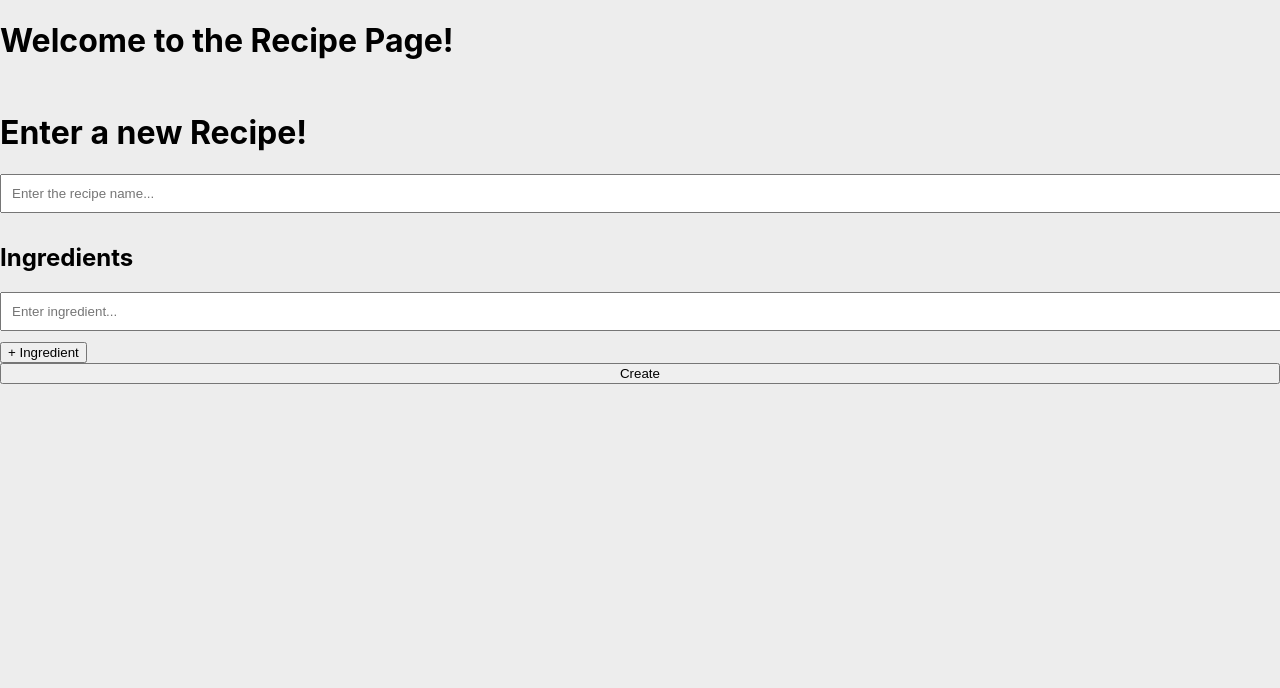
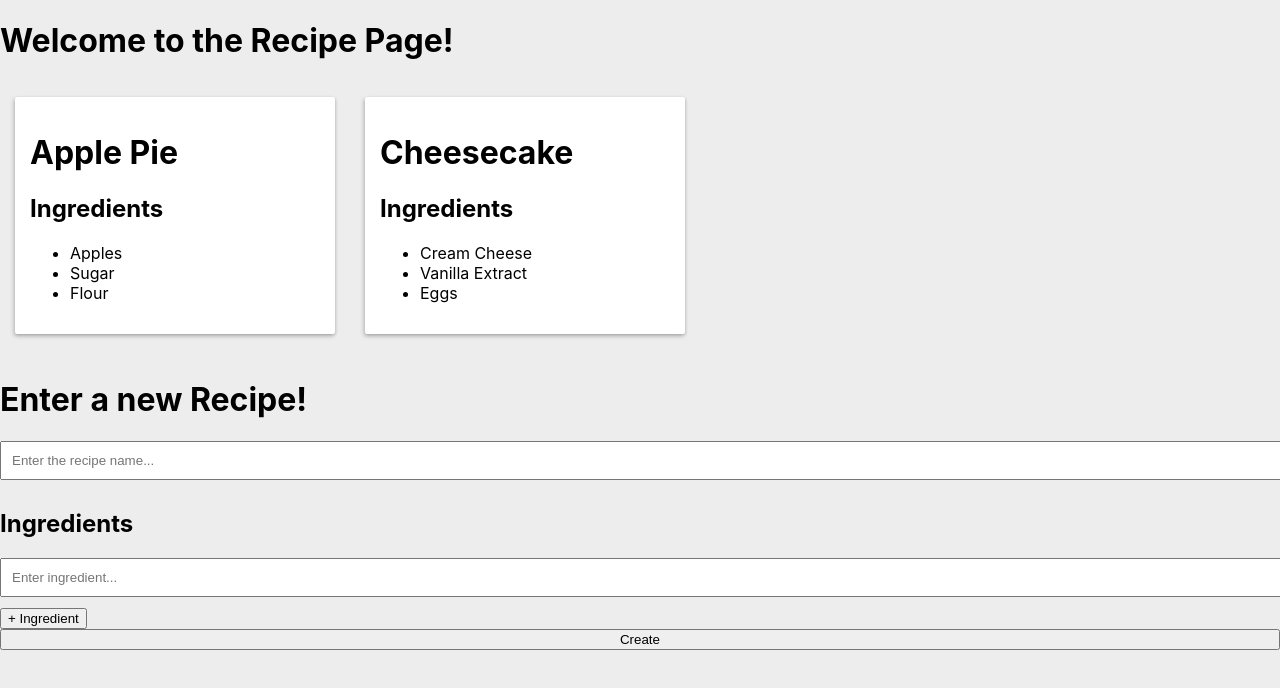
Before and after one commit to atranchida/recipe-book, a React (Create React App) app: page / in a window 1280 px wide. Shown: the top 688 px of the page. Built offline with nearby package versions, Linux system fonts and the light colour scheme.

Commit message:
gets data loading from json file

```diff
--- a/src/components/RecipeForm.tsx
+++ b/src/components/RecipeForm.tsx
@@ -1,9 +1,10 @@
-import React, { useState, ChangeEvent, MouseEvent, HTMLProps, FormEvent } from "react";
+import React, { useState, ChangeEvent, MouseEvent, HTMLProps, FormEvent, useEffect } from "react";
 import styles from '../css/RecipeForm.module.css';
 import IngredientList from "./IngredientList";
 import { Ingredient } from "../interfaces/Ingredient";
 import { Recipe } from "../interfaces/Recipe";
 import RecipeList from "./RecipeList";
+import RecipeJSON from "../data/recipes.json";
 
 export interface Props {
     onIngredientChange: (ingredient: string) => void;
@@ -60,6 +61,12 @@ function RecipeForm(props: Props) {
         setIngredients([]);
     };
 
+    useEffect(() => {
+        const recipesObj: Array<Recipe> = RecipeJSON;
+        setRecipes(recipesObj);
+    }, [])
+
+
     return (
         <div>
             <RecipeList recipes={recipes} />
--- a/src/data/recipes.json
+++ b/src/data/recipes.json
@@ -1,10 +1,30 @@
 [
     {
         "name": "Apple Pie",
-        "ingredients": ["Apples", "Sugar", "Flour"]
+        "ingredients": [
+            {
+                "name": "Apples"
+            },
+            {
+                "name": "Sugar"
+            },
+            {
+                "name": "Flour"
+            }
+        ]
     },
     {
         "name": "Cheesecake",
-        "ingredients": ["Cream Cheese", "Vanilla Extract", "Eggs"]
+        "ingredients": [
+            {
+                "name": "Cream Cheese"
+            },
+            {
+                "name": "Vanilla Extract"
+            },
+            {
+                "name": "Eggs"
+            }
+        ]
     }
 ]
```
